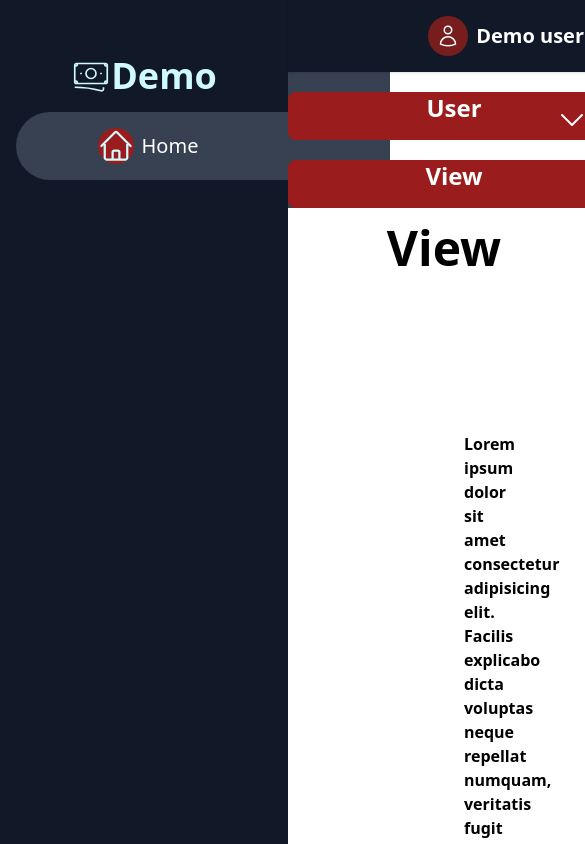
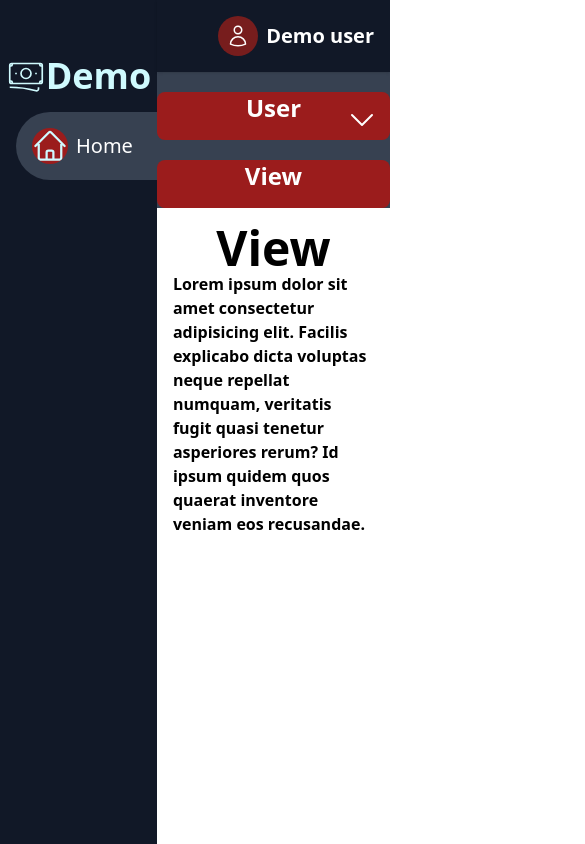
Before and after one commit to imt1az/developer-experience-vue, a Vue app: page / in a window 390 px wide. Shown: the top 844 px of the page, 585 px wide, since content can reach past the window. Built offline with nearby package versions, Linux system fonts and the light colour scheme.

Commit message:
Responsive

```diff
--- a/src/components/Collapseable.vue
+++ b/src/components/Collapseable.vue
@@ -5,12 +5,12 @@
     <div
       v-for="(item, index) in collapseableData"
       :key="item.id"
-      class="relative w-[80vw] overflow-hidden mt-5"
+      class="relative md:w-[80vw] w-full overflow-hidden mt-5"
     >
       <div  class="">
         <Transition name="toogle">
         <div v-if="!item.toggle" @click="swap(index)"
-          class="bg-red-800 h-12 w-full pl-5 rounded-lg cursor-pointer transition-transform duration-1000 toggle"
+          class="bg-red-800 h-12 md:w-full md:pl-5 rounded-lg cursor-pointer transition-transform duration-1000 toggle"
         >
           <h1
             class="text-2xl  font-semibold text-white text-center cursor-pointer"
@@ -46,7 +46,7 @@
       <!-- Content -->
       <Transition name="fade">
         <div
-          class="bg-white overflow-hidden border-blue-900 min-h-screen"
+          class="bg-white overflow-hidden border-blue-900 max-h-screen"
           v-if="item.active"
         >
           <div class="p-4 min-h-screen">
@@ -56,7 +56,7 @@
               {{ item.title }}
             </h1>
             <p
-              class="m-20 p-20 font-semibold"
+              class="md:m-20 md:p-20 overflow-hidden font-semibold"
               v-for="(paragraph, i) in item.content"
               :key="i"
             >
--- a/src/components/Layout.vue
+++ b/src/components/Layout.vue
@@ -1,8 +1,8 @@
 <template>
-  <div class="relative flex min-h-screen bg-gray-700">
+  <div class="relative flex min-h-screen  bg-gray-700">
     <!-- Side Bar -->
     <div class="bg-gray-900 text-cyan-100">
-      <div class="flex justify-center items-center mt-14 transition-all duration-1000" :class="{'w-72':isOpen,'w-16':!isOpen}">
+      <div class="flex justify-center items-center mt-14 transition-all duration-1000" :class="{'md:w-72':isOpen,'w-16':!isOpen}">
         <svg
           xmlns="http://www.w3.org/2000/svg"
           fill="none"
```
